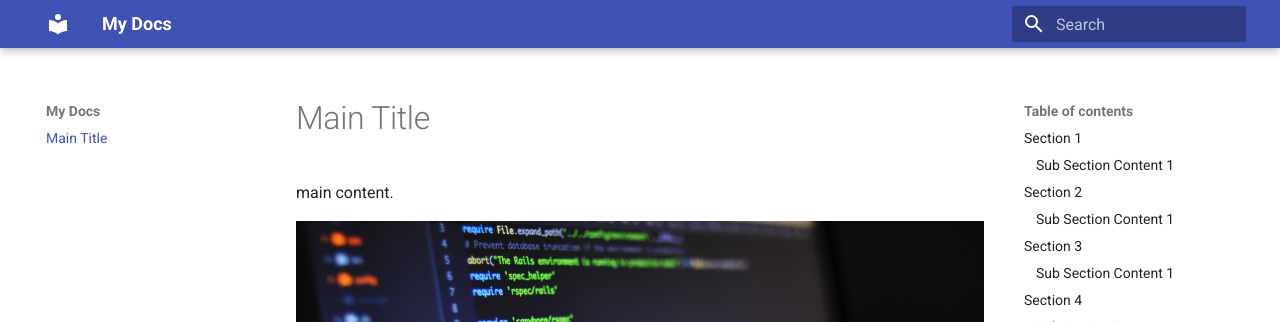
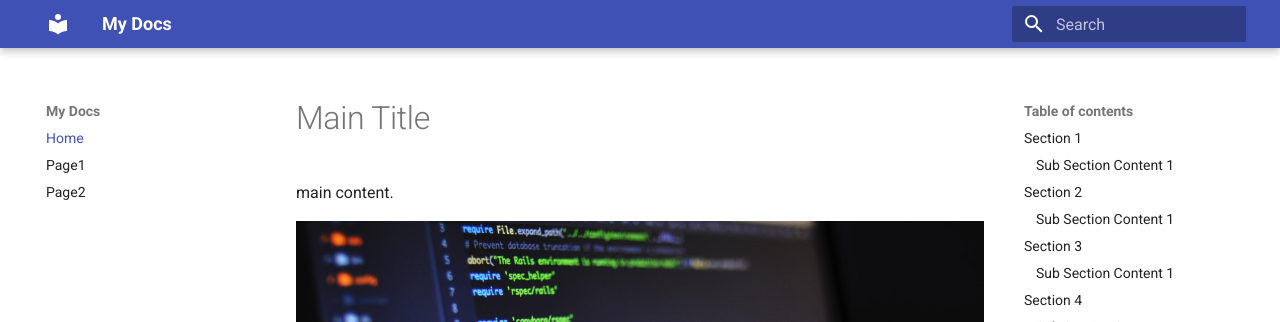
Before and after one commit to bharnden/adtest, an MkDocs documentation site: the page built from docs/index.md, in a window 1280 px wide. Shown: the top 322 px of the page. Built offline with MkDocs 1.6.1 and Material for MkDocs 9.7.7, drawn with Linux system fonts in a browser that asks for light colours.

```diff
--- a/mkdocs.yml
+++ b/mkdocs.yml
@@ -1,3 +1,10 @@
 site_name: My Docs
 theme:
   name: material
+  features:
+    - navigation.path
+    - navigation.instant
+nav:
+  - Home: index.md
+  - Page1: page1.md
+  - Page2: page2.md
```
Also changed, not shown: docs/page1.md (added, +3 -0 lines), docs/page2.md (added, +7 -0 lines).
